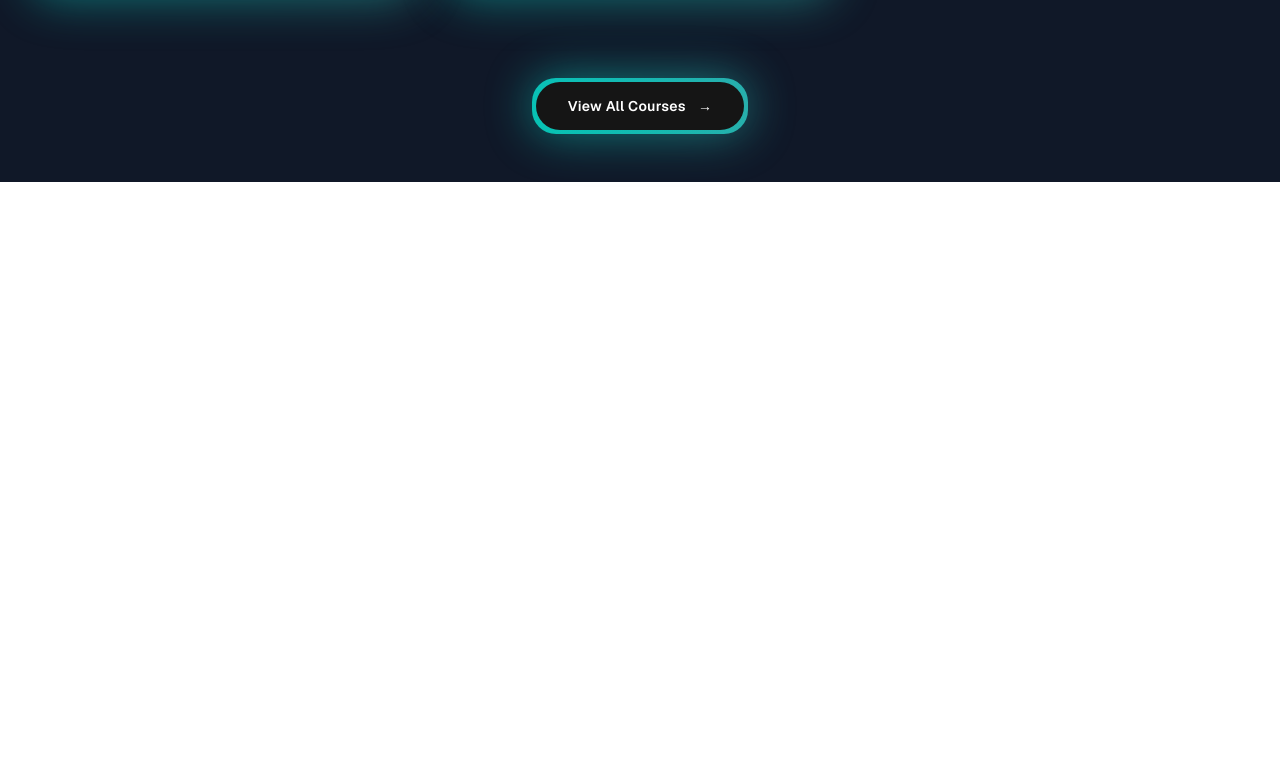
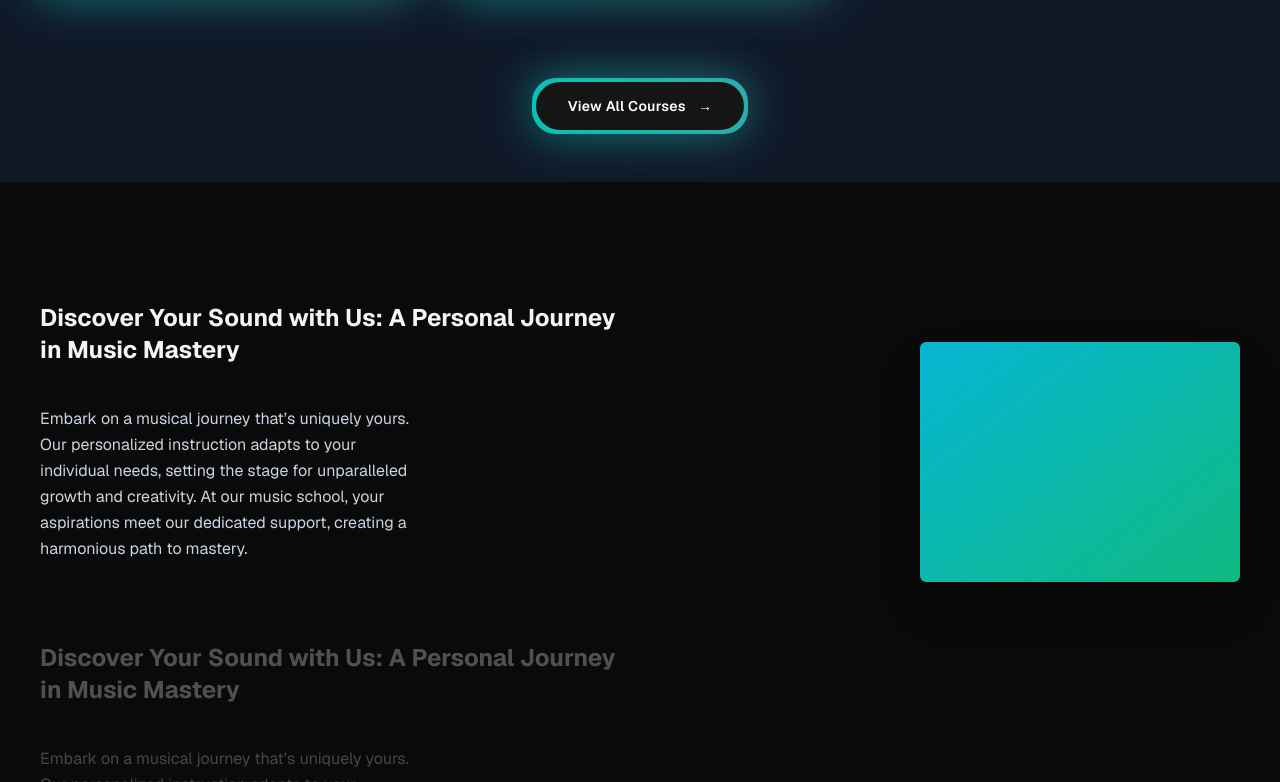
Before and after one commit to Rohit-Kumar000/Next.js-Mastery, a Next.js app in the folder music-website/: page / in a window 1280 px wide. Shown: the part 1296-2078 px from the top of the page. Before the commit the page ends 1478 px from the top, so only its background shows below. Built offline with nearby package versions, Linux system fonts and the light colour scheme.

Commit message:
add sticky scroll

```diff
--- a/music-website/src/app/page.tsx
+++ b/music-website/src/app/page.tsx
@@ -1,11 +1,13 @@
 import FeaturedCourses from "@/components/FeaturedCourses";
 import HeroSection from "@/components/HeroSection";
+import WhyChooseUs from "@/components/WhyChooseUs";
 
 export default function Home() {
   return (
     <main className="flex-1 bg-black/96 antialiased bg-grid-white/[0.02]">
       <HeroSection />
       <FeaturedCourses />
+      <WhyChooseUs/>
     </main>
   );
 }
--- /dev/null
+++ b/music-website/src/components/WhyChooseUs.tsx
@@ -0,0 +1,48 @@
+
+"use client";
+
+import React from "react";
+import { StickyScroll } from "./ui/sticky-scroll-reveal";
+
+const musicSchoolContent = [
+  {
+    title: "Discover Your Sound with Us: A Personal Journey in Music Mastery",
+    description:
+      "Embark on a musical journey that’s uniquely yours. Our personalized instruction adapts to your individual needs, setting the stage for unparalleled growth and creativity. At our music school, your aspirations meet our dedicated support, creating a harmonious path to mastery.",
+  },
+  {
+    title: "Discover Your Sound with Us: A Personal Journey in Music Mastery",
+    description:
+      "Embark on a musical journey that’s uniquely yours. Our personalized instruction adapts to your individual needs, setting the stage for unparalleled growth and creativity. At our music school, your aspirations meet our dedicated support, creating a harmonious path to mastery.",
+  },
+  {
+    title: "Discover Your Sound with Us: A Personal Journey in Music Mastery",
+    description:
+      "Embark on a musical journey that’s uniquely yours. Our personalized instruction adapts to your individual needs, setting the stage for unparalleled growth and creativity. At our music school, your aspirations meet our dedicated support, creating a harmonious path to mastery.",
+  },
+  {
+    title: "Live Feedback & Engagement",
+    description:
+      "Immerse yourself in an interactive learning experience where feedback is immediate, just like real-time changes in a collaborative project. This approach enhances your understanding and mastery of music concepts and performance techniques.",
+  },
+  {
+    title: "Cutting-Edge Curriculum",
+    description:
+      "Our curriculum is continuously updated to include the latest music education trends and technologies, ensuring you’re always learning with the most current and effective methods. Say goodbye to outdated materials and welcome an education that evolves with the industry.",
+  },
+  {
+    title: "Limitless Learning Opportunities",
+    description:
+      "With our expansive resource library and dynamic course offerings, you’ll never find yourself without something new to explore. Our platform provides continuous opportunities for growth, ensuring your musical skills are always advancing.",
+  },
+];
+
+function WhyChooseUs() {
+  return (
+    <div>
+      <StickyScroll content={musicSchoolContent} />
+    </div>
+  );
+}
+
+export default WhyChooseUs;
--- /dev/null
+++ b/music-website/src/components/ui/sticky-scroll-reveal.tsx
@@ -0,0 +1,116 @@
+
+"use client";
+
+import React, { useRef } from "react";
+import {
+  motion,
+  useMotionValueEvent,
+  useScroll,
+} from "framer-motion";
+
+export const StickyScroll = ({
+  content,
+}: {
+  content: {
+    title: string;
+    description: string;
+  }[];
+}) => {
+  const [activeCard, setActiveCard] = React.useState(0);
+  const ref = useRef<HTMLDivElement>(null);
+
+  const { scrollYProgress } = useScroll({
+    container: ref,
+    offset: ["start start", "end end"],
+  });
+
+  const cardLength = content.length;
+
+  useMotionValueEvent(scrollYProgress, "change", (latest) => {
+    if (cardLength === 0) return;
+
+    const index = Math.min(
+      Math.floor(latest * cardLength),
+      cardLength - 1
+    );
+
+    setActiveCard((previous) =>
+      previous === index ? previous : index
+    );
+  });
+
+  const backgroundColors = [
+    "var(--slate-900)",
+    "var(--black)",
+    "var(--neutral-900)",
+  ];
+
+  const linearGradients = [
+    "linear-gradient(to bottom right, #06b6d4, #10b981)",
+    "linear-gradient(to bottom right, #ec4899, #6366f1)",
+    "linear-gradient(to bottom right, #f97316, #eab308)",
+  ];
+
+  return (
+    <motion.div
+      ref={ref}
+      animate={{
+        backgroundColor:
+          backgroundColors[activeCard % backgroundColors.length],
+      }}
+      transition={{ duration: 0.3 }}
+      className="relative h-150 overflow-y-auto rounded-md p-6 sm:p-10 scrollbar-none [-ms-overflow-style:none] [&::-webkit-scrollbar]:hidden"
+    >
+      <div className="relative flex items-start justify-between gap-10">
+
+        {/* Left Content */}
+        <div className="w-full min-w-0 lg:w-1/2">
+          {content.map((item, index) => (
+            <div key={item.title + index} className="my-20">
+              <motion.h2
+                initial={false}
+                animate={{
+                  opacity: activeCard === index ? 1 : 0.3,
+                }}
+                transition={{ duration: 0.25 }}
+                className="text-2xl font-bold text-slate-100"
+              >
+                {item.title}
+              </motion.h2>
+
+              <motion.p
+                initial={false}
+                animate={{
+                  opacity: activeCard === index ? 1 : 0.3,
+                }}
+                transition={{ duration: 0.25 }}
+                className="mt-10 max-w-sm text-base leading-relaxed text-slate-300"
+              >
+                {item.description}
+              </motion.p>
+            </div>
+          ))}
+          <div className="h-40" />
+        </div>
+
+        {/* Right Gradient Box */}
+        <div className="sticky top-30 hidden h-60 w-80 shrink-0 lg:block">
+          <motion.div
+            animate={{
+              background:
+                linearGradients[
+                  activeCard % linearGradients.length
+                ],
+            }}
+            transition={{
+              duration: 0.5,
+              ease: "easeInOut",
+            }}
+            className="h-full w-full rounded-md shadow-2xl"
+          />
+        </div>
+
+      </div>
+    </motion.div>
+  );
+};
```
